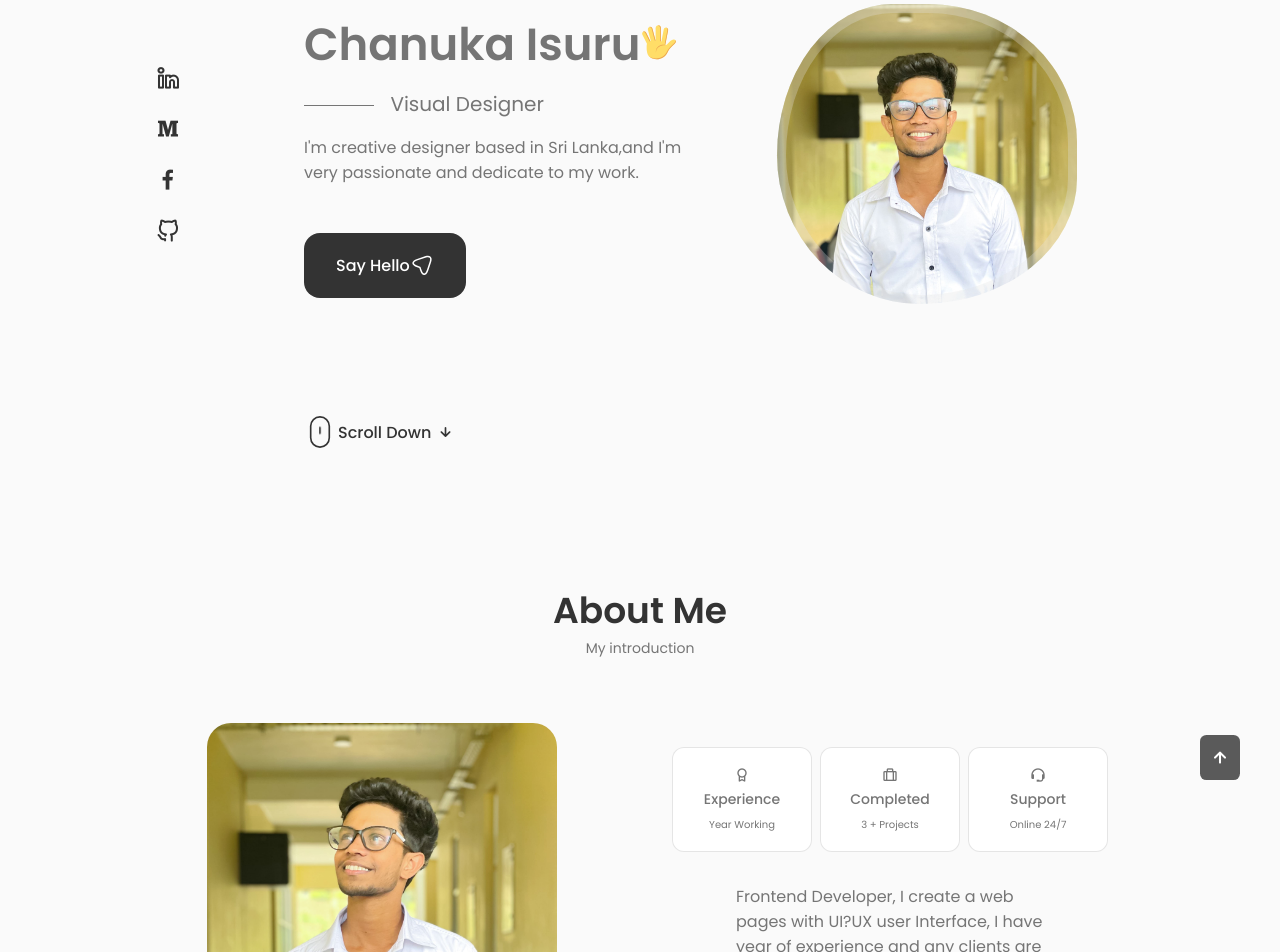
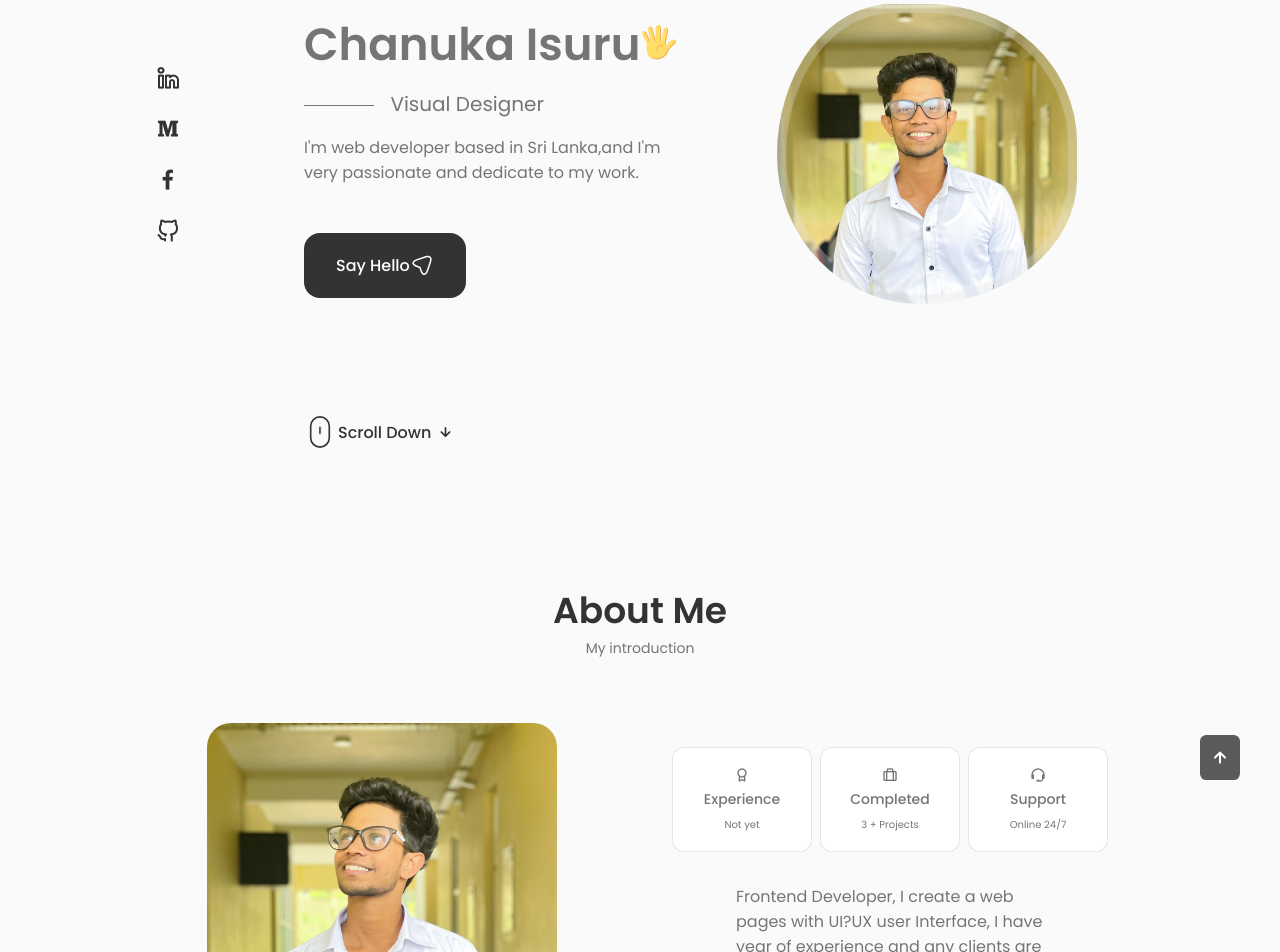
Before and after one commit to Chanukaisuru/Portfolio, a React (Create React App) app in the folder portfolio/: page / in a window 1280 px wide. Shown: the part 180-1132 px from the top of the page. Built offline with nearby package versions, Linux system fonts and the light colour scheme.

Commit message:
modified:   portfolio/src/components/about/Info.jsx 	modified:   portfolio/src/components/home/Data.jsx

```diff
--- a/portfolio/src/components/about/Info.jsx
+++ b/portfolio/src/components/about/Info.jsx
@@ -7,7 +7,7 @@ const Info = () => {
         <i class='bx bx-award'></i>
 
         <h3 className="about_title">Experience</h3>
-        <span className="about_subtitle">Year Working</span>
+        <span className="about_subtitle">Not yet</span>
       </div>
 
       <div className="about_box">
--- a/portfolio/src/components/home/Data.jsx
+++ b/portfolio/src/components/home/Data.jsx
@@ -56,7 +56,7 @@ const Data = () => {
         </h1>
 
         <h3 className="home_subtitle">Visual Designer</h3>
-        <p className="home_description">I'm creative designer based
+        <p className="home_description">I'm web developer based
             in Sri Lanka,and I'm very passionate and dedicate to my work.
         </p>
 
```
